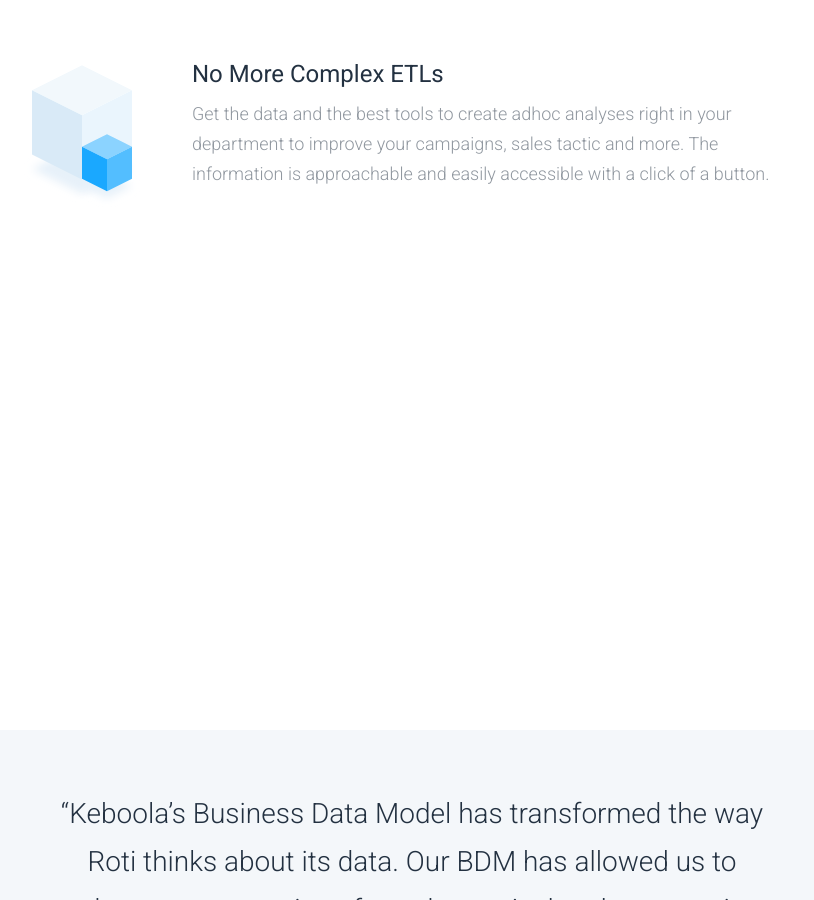
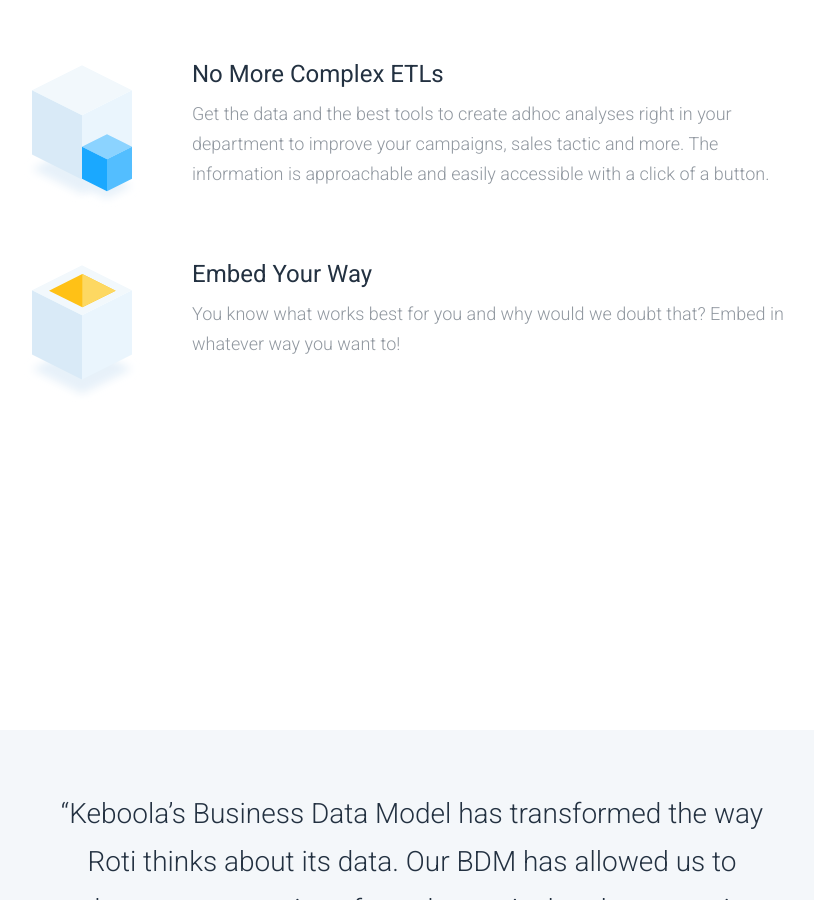
Before and after one commit to keboola/website, a Jekyll site: the page built from index.md, in a window 1280 px wide and 900 px high, scrolled down 2653 px. Shown: the whole window, without its empty margins (228-1042 px from the left). Built offline with Jekyll 4.4.1, drawn with Linux system fonts in a browser that asks for light colours; nearby versions of some CDN libraries.

Commit message:
Update from Forestry.io - Updated index.md

```diff
--- a/index.md
+++ b/index.md
@@ -70,7 +70,10 @@
     desc: Get the data and the best tools to create adhoc analyses right in your department
       to improve your campaigns, sales tactic and more. The information is approachable
       and easily accessible with a click of a button.
-  - {}
+  - icotype: yellow
+    title: Embed Your Way
+    desc: You know what works best for you and why would we doubt that? Embed in whatever
+      way you want to!
   - {}
 - template: review
   block: review
```
